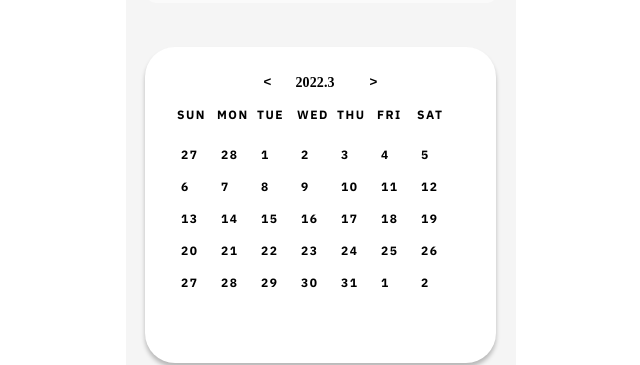
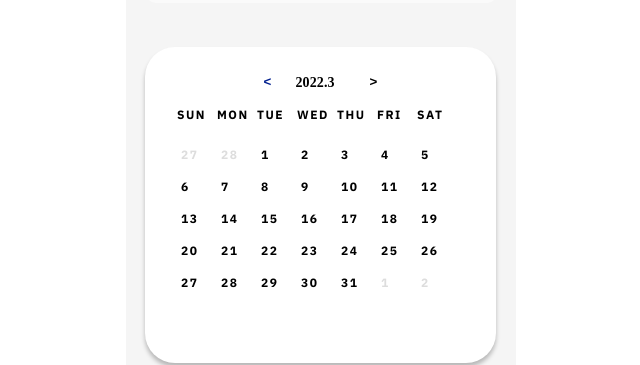
Before and after one commit to GDSC-KNU/Project1-Naonna, a React (Create React App) app: page /option in a window 1280 px wide. Shown: the part 263-628 px from the top of the page, without its empty margins (319-959 px from the left). Built offline with nearby package versions, Linux system fonts and the light colour scheme; a web font is replaced by a local one.

Commit message:
feature : calendar complete

```diff
--- a/src/components/Calendar.tsx
+++ b/src/components/Calendar.tsx
@@ -1,4 +1,4 @@
-import React, { useState } from 'react';
+import React, {useState } from 'react';
 import styled from 'styled-components';
 import moment from 'moment';
 require('typeface-ibm-plex-sans');
@@ -60,17 +60,15 @@ const DayButton = styled.button`
     border:none;
     background-color:transparent;
     border-radius: 50%;
+    &.grayed {
+        color :#DDDDDD;
+    }
     &:hover{
         cursor : pointer;
     }
     &:active{
         cursor : pointer;
         background: #CCD2E8;
-    }
-    &:selected{
-    }
-    &:grayed{
-        font-color :#DDDDDD;
     }
 `;
 const Month = styled.button`
@@ -100,7 +98,7 @@ const Left = styled.button`
     left: 4px;
     top: calc(50% - 28px/2);
     font-weight: bold;
-    font-color : #001F8E;
+    color : #001F8E;
     &:hover{
         cursor : pointer;
     }
@@ -121,21 +119,15 @@ const Right = styled.button`
 `
 const Calendar=()=>{
     const [date, setDate] = useState<moment.Moment>(()=>moment());
-    const [color, setColor] = useState<string>("black");
-    const handleDayClick = (current: moment.Moment) => setDate(current);
     const returnToday = ()=> setDate(moment());
     const jumpToMonth = (num:number) => (num ? setDate(date.clone().add(30,'day')) : setDate(date.clone().subtract(30,'day')));
-    const changeColor = () => {
-        setColor(color === "black" ? "#CCD2E8" : "black")
-    }
+    const [days, setDays] = useState<String[]>([]);
 
     const generate=()=>{
         const today = date;
         const startWeek = today.clone().startOf('month').week();
         const endWeek = today.clone().endOf('month').week() === 1 ? 53 : today.clone().endOf('month').week();
-
         const calendar = [];
-
         for(let week = startWeek; week<=endWeek; week++){
             calendar.push(
                 <div className = "row" key = {week}>
@@ -147,12 +139,12 @@ const Calendar=()=>{
                         .week(week)
                         .startOf('week')
                         .add(n+i, 'day');
-                    const isSelected = today.format('YYYYMMDD') === current.format('YYYYMMDD') ? 'selected' : '';
                     const isGrayed = current.format('MM') !== today.format('MM') ? 'grayed' : '';
 
                     return(
-                        <Week className = {`box ${isSelected} ${isGrayed}`} key = {i} onClick= {()=> handleDayClick(current)}>
-                            <DayButton style = {{color : color}} onClick = {()=>changeColor()}>{current.format('D')}</DayButton>
+                        <Week key = {i}>
+                            {/* <DayButton style = {{color : color}} onClick = {()=>changeColor()}>{current.format('D')}</DayButton>  */}
+                            <DayButton className = {`box ${isGrayed}`} disabled = {isGrayed == 'grayed'}>{current.format('D')}</DayButton>
                         </Week>
                     );
                     })}
@@ -180,7 +172,21 @@ const Calendar=()=>{
                     </Week>
                 ))}
             </Row>
-            <CalendarBody>
+            <CalendarBody onClick={e=>{
+                const target = e.target as HTMLElement;
+                const closest = target.closest('button');
+                const targetDay = date.format("YYYY M ") + closest?.textContent;
+                console.log(targetDay);
+                if(closest){
+                    if(days.includes(targetDay)){
+                        setDays(days.filter(day => day != targetDay));
+                    }
+                    else{
+                        const day : string = targetDay;
+                        setDays(days.concat(day));
+                    }
+                }
+            }}>
                 {generate()}
             </CalendarBody>
         </>
--- /dev/null
+++ b/src/types/dayTypes.ts
@@ -0,0 +1,4 @@
+export interface DayInfo {
+    id: number;
+    days : string;
+}
```
Also changed, not shown: 1 other file (tests, documents, lock files or other folders).
